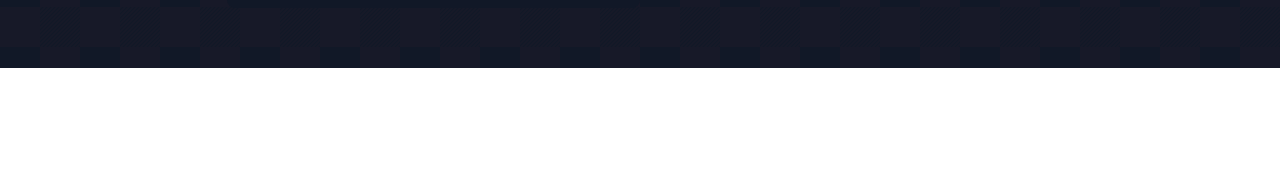
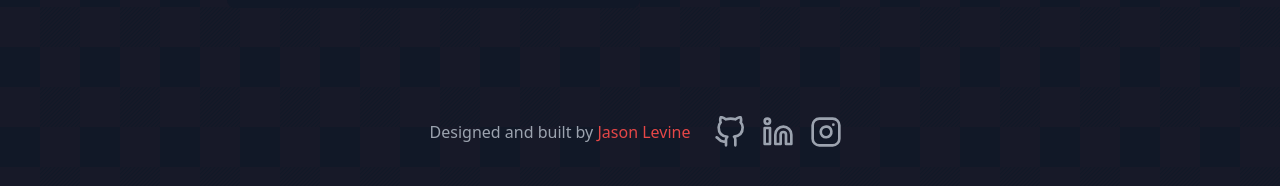
Before and after one commit to JsonLevine/jason-portfolio, a React (Create React App) app: page / in a window 1280 px wide. Shown: the part 3033-3219 px from the top of the page. Before the commit the page ends 3101 px from the top, so only its background shows below. Built offline with nearby package versions, Linux system fonts and the light colour scheme; the HTML template or start-up script is replaced by a standard one.

Commit message:
Footer icons

```diff
--- a/src/App.js
+++ b/src/App.js
@@ -5,6 +5,7 @@
 import Projects from "./components/Projects";
 import Skills from "./components/Skills";
 import Testimonials from "./components/Testimonials";
+import Footer from "./components/Footer"
 import "./App.css"
 
 export default function App() {
@@ -16,6 +17,7 @@
         <Skills />
         <Testimonials />
         <Contact />
+        <Footer />
     </main>
   );
 }
--- a/src/components/Footer.jsx
+++ b/src/components/Footer.jsx
@@ -1,8 +1,18 @@
 import React from 'react'
+import IconGitHub from './icons/github'
+import IconInstagram from './icons/instagram'
+import IconLinkedin from './icons/linkedin'
 
 function Footer() {
   return (
-    <div>Footer</div>
+    <>
+    <div className="flex flex-row items-center justify-center p-10">
+      <span className="pr-4">Designed and built by <span className="text-custom-red">Jason Levine</span></span>
+      <a href="https://github.com/JsonLevine" target="_blank" rel="noreferrer"><IconGitHub /></a>
+      <a href="https://www.linkedin.com/in/jasonllevine/" target="_blank" rel="noreferrer"><IconLinkedin /></a>
+      <a href="https://www.instagram.com/adjacent_levine/" target="_blank" rel="noreferrer"><IconInstagram /></a>
+    </div>
+    </>
   )
 }
 
--- a/src/components/icons/github.js
+++ b/src/components/icons/github.js
@@ -10,7 +10,7 @@
     strokeWidth="2"
     strokeLinecap="round"
     strokeLinejoin="round"
-    className="feather feather-github">
+    className="w-8 m-2 transition ease-in-out duration-300 hover:stroke-custom-red hover:-translate-y-1 hover:scale-110">
     <title>GitHub</title>
     <path d="M9 19c-5 1.5-5-2.5-7-3m14 6v-3.87a3.37 3.37 0 0 0-.94-2.61c3.14-.35 6.44-1.54 6.44-7A5.44 5.44 0 0 0 20 4.77 5.07 5.07 0 0 0 19.91 1S18.73.65 16 2.48a13.38 13.38 0 0 0-7 0C6.27.65 5.09 1 5.09 1A5.07 5.07 0 0 0 5 4.77a5.44 5.44 0 0 0-1.5 3.78c0 5.42 3.3 6.61 6.44 7A3.37 3.37 0 0 0 9 18.13V22"></path>
   </svg>
--- a/src/components/icons/instagram.js
+++ b/src/components/icons/instagram.js
@@ -10,7 +10,7 @@
     strokeWidth="2"
     strokeLinecap="round"
     strokeLinejoin="round"
-    className="feather feather-instagram">
+    className="w-8 m-2 transition ease-in-out duration-300 hover:stroke-custom-red hover:-translate-y-1 hover:scale-110">
     <title>Instagram</title>
     <rect x="2" y="2" width="20" height="20" rx="5" ry="5"></rect>
     <path d="M16 11.37A4 4 0 1 1 12.63 8 4 4 0 0 1 16 11.37z"></path>
--- a/src/components/icons/linkedin.js
+++ b/src/components/icons/linkedin.js
@@ -10,7 +10,7 @@
     strokeWidth="2"
     strokeLinecap="round"
     strokeLinejoin="round"
-    className="feather feather-linkedin">
+    className="w-8 m-2 transition ease-in-out duration-300 hover:stroke-custom-red hover:-translate-y-1 hover:scale-110">
     <title>LinkedIn</title>
     <path d="M16 8a6 6 0 0 1 6 6v7h-4v-7a2 2 0 0 0-2-2 2 2 0 0 0-2 2v7h-4v-7a6 6 0 0 1 6-6z"></path>
     <rect x="2" y="9" width="4" height="12"></rect>
```
